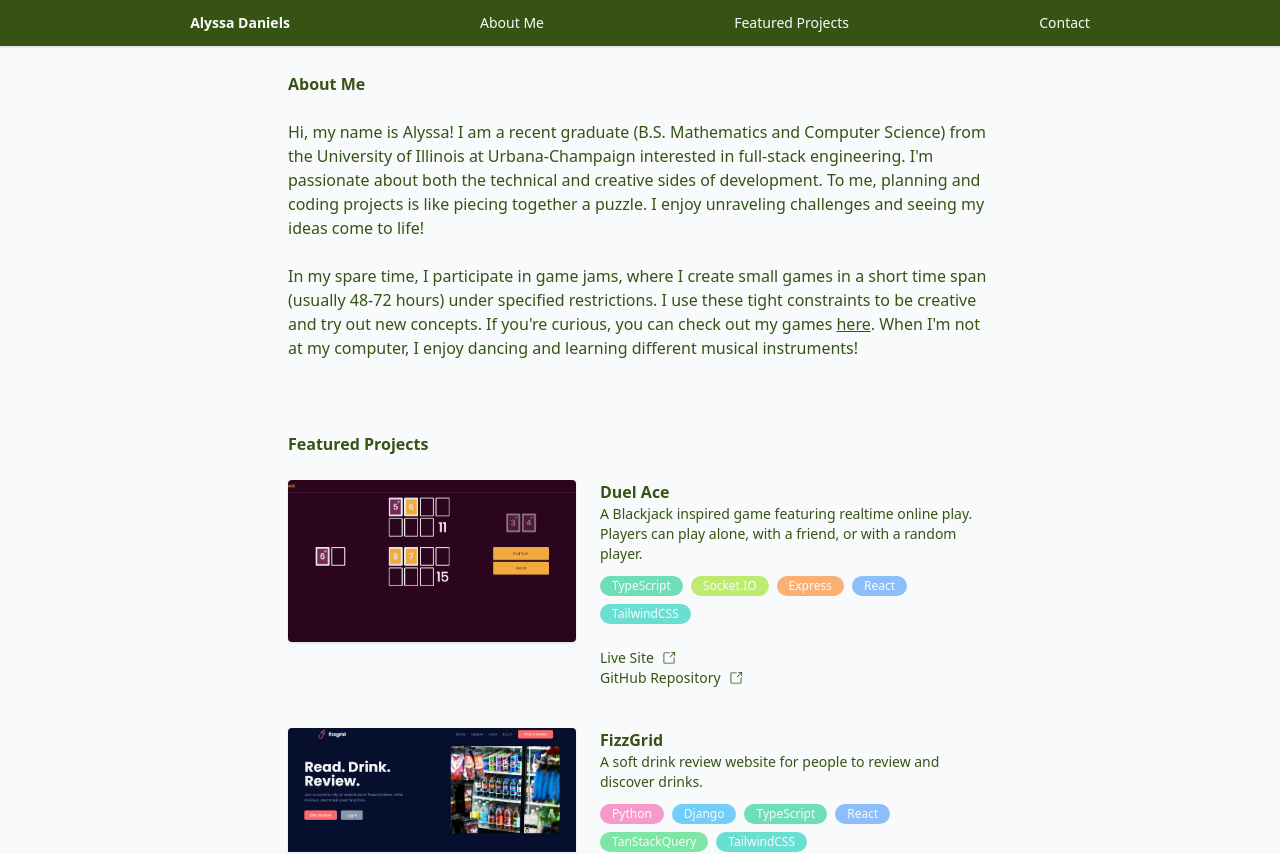
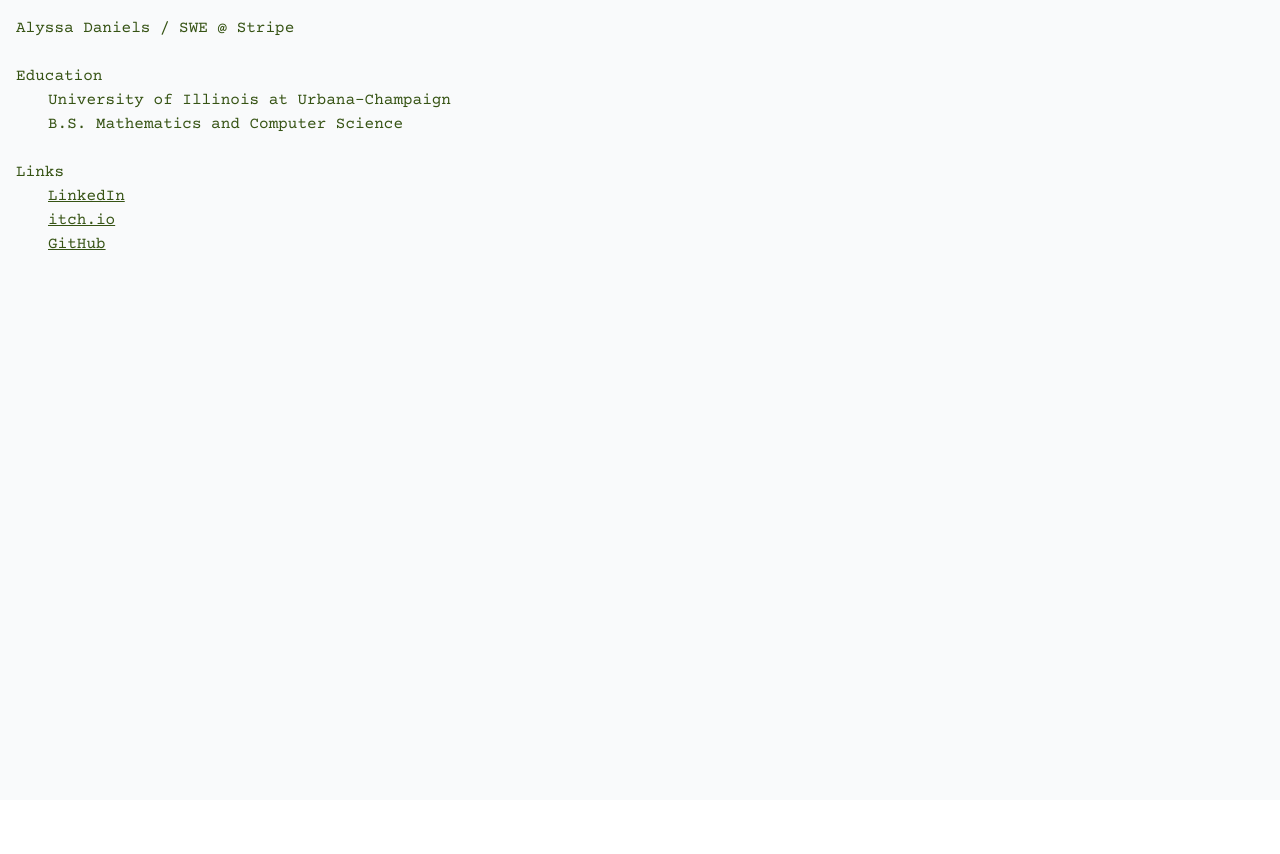
Before and after one commit to alyssadaniels/portfolio, a React (Vite) app: page / in a window 1280 px wide. Shown: the top 854 px of the page. After the commit the page ends 800 px from the top, so only its background shows below. Built offline with nearby package versions, Linux system fonts and the light colour scheme; no server answers.

Commit message:
aesthetic refresh

```diff
--- a/index.html
+++ b/index.html
@@ -4,6 +4,9 @@
     <meta charset="UTF-8" />
     <link rel="icon" href="/laptop-icon.png" />
     <meta name="viewport" content="width=device-width, initial-scale=1.0" />
+    <link rel="preconnect" href="https://fonts.googleapis.com">
+    <link rel="preconnect" href="https://fonts.gstatic.com" crossorigin>
+    <link href="https://fonts.googleapis.com/css2?family=Courier+Prime:ital,wght@0,400;0,700;1,400;1,700&display=swap" rel="stylesheet">
     <title>Alyssa's Website</title>
   </head>
   <body>
--- a/src/App.tsx
+++ b/src/App.tsx
@@ -1,32 +1,21 @@
-import NavBar from "./components/NavBar";
-import ContactSection from "./components/ContactSection";
-import ProjectsSection from "./components/ProjectsSection";
-import AboutSection from "./components/AboutSection";
-import Footer from "./components/Footer";
+import ExternalLink from "./components/ExternalLink";
+import ListSection from "./components/ListSection";
 
 function App() {
     return (
-        <div id="top" className={`min-h-screen overflow-clip bg-gray-50`}>
-            <NavBar />
-
-            <br id="about" />
-
-            <div className="flex flex-col items-center max-w-[90%] md:max-w-[80%] lg:max-w-[55%] mx-auto">
-                <AboutSection />
-
-                <br id="projects" />
-                <br />
-                <br />
-                <ProjectsSection />
-
-                <br id="contact" />
-                <br />
-                <br />
-                <ContactSection />
-            </div>
-
+        <div className="min-h-screen overflow-clip bg-gray-50 p-4 text-lime-900">
+            <ListSection title="Alyssa Daniels / SWE @ Stripe" />
             <br />
-            <Footer />
+            <ListSection title="Education" >
+                <div>University of Illinois at Urbana-Champaign</div>
+                <div>B.S. Mathematics and Computer Science</div>
+            </ListSection>
+            <br />
+            <ListSection title="Links">
+                <ExternalLink url="https://www.linkedin.com/in/alyssasdaniels/" text="LinkedIn"/>
+                <ExternalLink url="https://axodan.itch.io/" text="itch.io" />
+                <ExternalLink url="https://github.com/alyssadaniels" text="GitHub" />
+            </ListSection>
         </div>
     );
 }
--- a/src/components/ExternalLink.tsx
+++ b/src/components/ExternalLink.tsx
@@ -1,5 +1,3 @@
-import { GoLinkExternal } from "react-icons/go";
-
 /**
  * Link to open in new tab
  * @param url
@@ -11,9 +9,9 @@ export default function ExternalLink(props: { url: string; text: string }) {
         <a
             href={props.url}
             target="_blank"
-            className="inline flex gap-2 items-center w-fit hover:underline hover:text-lime-500"
+            className="inline flex gap-2 items-center w-fit underline hover:text-lime-500"
         >
-            {props.text} <GoLinkExternal />
+            {props.text}
         </a>
     );
 }
--- /dev/null
+++ b/src/components/ListSection.tsx
@@ -0,0 +1,12 @@
+import { ReactNode } from "react";
+
+export default function ListSection(props: { title: string; children?: ReactNode }) {
+    const {title, children} = props
+
+    return (
+        <div className="flex flex-col">
+            <div>{title}</div>
+            {children && <div className="flex flex-col ml-8">{children}</div>}
+        </div>
+    );
+}
--- a/src/index.css
+++ b/src/index.css
@@ -1,3 +1,7 @@
 @tailwind base;
 @tailwind components;
 @tailwind utilities;
+
+:root {
+    font-family: "Courier Prime";
+}
```
Also changed, not shown: 1 other file (tests, documents, lock files or other folders).
